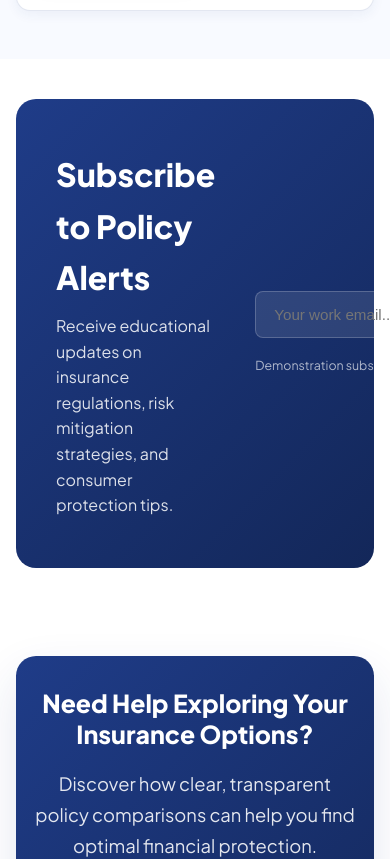
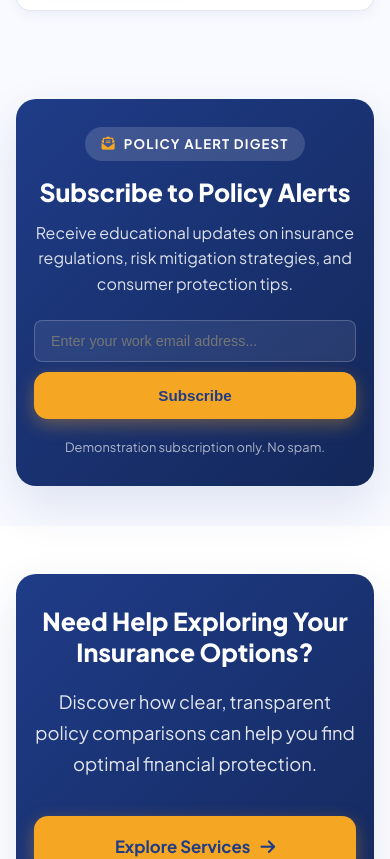
Before and after one commit to Rasheeya/Insurance-Services, a plain HTML site: page contact.html in a window 390 px wide. Shown: the part 7708-8567 px from the top of the page. Drawn offline with nearby package versions, Linux system fonts and the light colour scheme.

Commit message:
Add files via upload

```diff
--- a/contact.html
+++ b/contact.html
@@ -361,22 +361,26 @@
     </section>
 
     <!-- Section 7: Newsletter -->
-    <section class="section" style="padding: 40px 0;">
+    <section class="section section-subtle" style="padding: 40px 0;">
       <div class="container">
-        <div class="newsletter-banner newsletter-form-box" data-aos="zoom-in" style="background: linear-gradient(135deg, var(--primary) 0%, var(--primary-dark) 100%); border-radius: var(--radius-lg); padding: 50px 40px; color: var(--secondary); display: grid; grid-template-columns: 1fr 1fr; align-items: center; gap: 40px;">
+        <div class="newsletter-banner newsletter-form-box" data-aos="zoom-in">
           <div>
-            <h3 style="font-size: 2rem; font-weight: 800; margin-bottom: 10px; color: var(--secondary);">Subscribe to Policy Alerts</h3>
-            <p style="font-size: 1rem; color: rgba(255, 255, 255, 0.85); line-height: 1.6;">
+            <span class="section-tag" style="background-color: rgba(255, 255, 255, 0.15); color: var(--secondary);">
+              <i class="fa-solid fa-envelope-open-text" style="color: var(--accent);"></i> Policy Alert Digest
+            </span>
+            <h2 class="newsletter-headline">Subscribe to Policy Alerts</h2>
+            <p class="newsletter-desc">
               Receive educational updates on insurance regulations, risk mitigation strategies, and consumer protection tips.
             </p>
           </div>
-          <form class="newsletter-form newsletter-form-box" novalidate>
-            <div class="banner-input-row" style="display: flex; gap: 10px;">
-              <input type="email" class="newsletter-input banner-input" style="flex-grow: 1; padding: 14px 18px; border-radius: var(--radius-sm); border: 1px solid rgba(255, 255, 255, 0.2); background-color: rgba(255, 255, 255, 0.1); color: var(--secondary); font-size: 0.95rem;" placeholder="Your work email..." required aria-label="Email address for policy newsletter">
+
+          <form class="newsletter-banner-form newsletter-form newsletter-form-box" novalidate>
+            <div class="banner-input-row">
+              <input type="email" class="banner-input newsletter-input" placeholder="Enter your work email address..." required aria-label="Email address for policy newsletter">
               <button type="submit" class="btn btn-accent">Subscribe</button>
             </div>
             <span class="field-error-msg" role="alert" style="display: none; color: #EF4444; font-size: 0.85rem; font-weight: 700; margin-top: 6px;">Email is required</span>
-            <p style="font-size: 0.775rem; color: rgba(255, 255, 255, 0.65); margin-top: 6px;">Demonstration subscription only. No spam.</p>
+            <p class="newsletter-note" style="color: rgba(255, 255, 255, 0.65); font-size: 0.8rem; margin-top: 6px;">Demonstration subscription only. No spam.</p>
           </form>
         </div>
       </div>
--- a/css/about.css
+++ b/css/about.css
@@ -1080,6 +1080,13 @@ ul {
   .footer-grid {
     grid-template-columns: repeat(2, 1fr);
   }
+
+  .newsletter-banner {
+    grid-template-columns: 1fr;
+    text-align: center;
+    padding: 36px 24px;
+    gap: 24px;
+  }
 }
 
 @media (max-width: 768px) {
@@ -1292,9 +1299,34 @@ ul {
   .footer-col {
     text-align: left;
   }
+
+  .banner-input-row {
+    flex-direction: column;
+    gap: 10px;
+  }
+
+  .banner-input-row .btn {
+    width: 100%;
+    min-height: 46px;
+  }
+
+  .newsletter-banner {
+    padding: 28px 18px;
+  }
+
+  .newsletter-headline {
+    font-size: 1.55rem;
+  }
 }
 
 @media (max-width: 375px) {
+  .newsletter-banner {
+    padding: 24px 14px;
+  }
+
+  .newsletter-headline {
+    font-size: 1.35rem;
+  }
   body {
     padding-top: 64px;
   }
--- a/css/contact.css
+++ b/css/contact.css
@@ -865,6 +865,61 @@ ul {
   transform: translateX(4px);
 }
 
+/* Newsletter Banner & Forms */
+.newsletter-banner {
+  background: linear-gradient(135deg, var(--primary) 0%, var(--primary-dark) 100%);
+  border-radius: var(--radius-lg);
+  padding: 50px 60px;
+  color: var(--secondary);
+  box-shadow: var(--shadow-lg);
+  display: grid;
+  grid-template-columns: 1fr 1fr;
+  align-items: center;
+  gap: 40px;
+}
+
+.newsletter-headline {
+  font-size: 2rem;
+  font-weight: 800;
+  line-height: 1.25;
+  margin-bottom: 12px;
+  color: var(--secondary);
+}
+
+.newsletter-desc {
+  font-size: 1rem;
+  color: rgba(255, 255, 255, 0.85);
+  line-height: 1.6;
+}
+
+.newsletter-banner-form {
+  display: flex;
+  flex-direction: column;
+  gap: 8px;
+}
+
+.banner-input-row {
+  display: flex;
+  gap: 10px;
+}
+
+.banner-input {
+  flex-grow: 1;
+  padding: 14px 18px;
+  border-radius: var(--radius-md);
+  border: 1px solid rgba(255, 255, 255, 0.25);
+  background-color: rgba(255, 255, 255, 0.12);
+  color: var(--secondary);
+  font-size: 0.95rem;
+  transition: var(--transition);
+}
+
+.banner-input:focus {
+  outline: none;
+  background-color: rgba(255, 255, 255, 0.2);
+  border-color: var(--accent);
+}
+
 .banner-input.input-error,
 .newsletter-input.input-error {
   border-color: #EF4444 !important;
@@ -1073,6 +1128,13 @@ ul {
 
   .footer-grid {
     grid-template-columns: repeat(2, 1fr);
+  }
+
+  .newsletter-banner {
+    grid-template-columns: 1fr;
+    text-align: center;
+    padding: 36px 24px;
+    gap: 24px;
   }
 }
 
@@ -1298,9 +1360,34 @@ ul {
   .footer-col {
     text-align: left;
   }
+
+  .banner-input-row {
+    flex-direction: column;
+    gap: 10px;
+  }
+
+  .banner-input-row .btn {
+    width: 100%;
+    min-height: 46px;
+  }
+
+  .newsletter-banner {
+    padding: 28px 18px;
+  }
+
+  .newsletter-headline {
+    font-size: 1.55rem;
+  }
 }
 
 @media (max-width: 375px) {
+  .newsletter-banner {
+    padding: 24px 14px;
+  }
+
+  .newsletter-headline {
+    font-size: 1.35rem;
+  }
   body {
     padding-top: 64px;
   }
```
